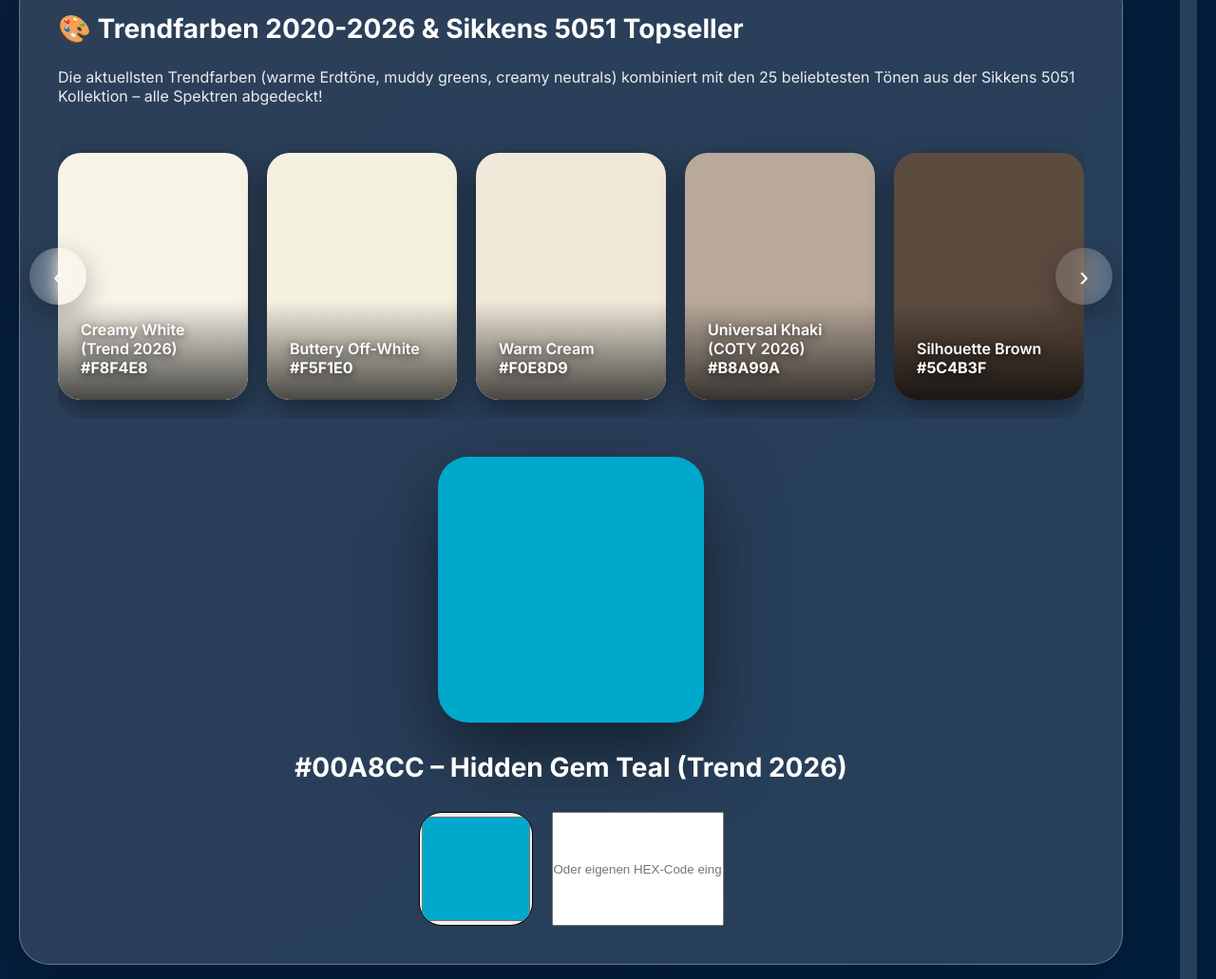
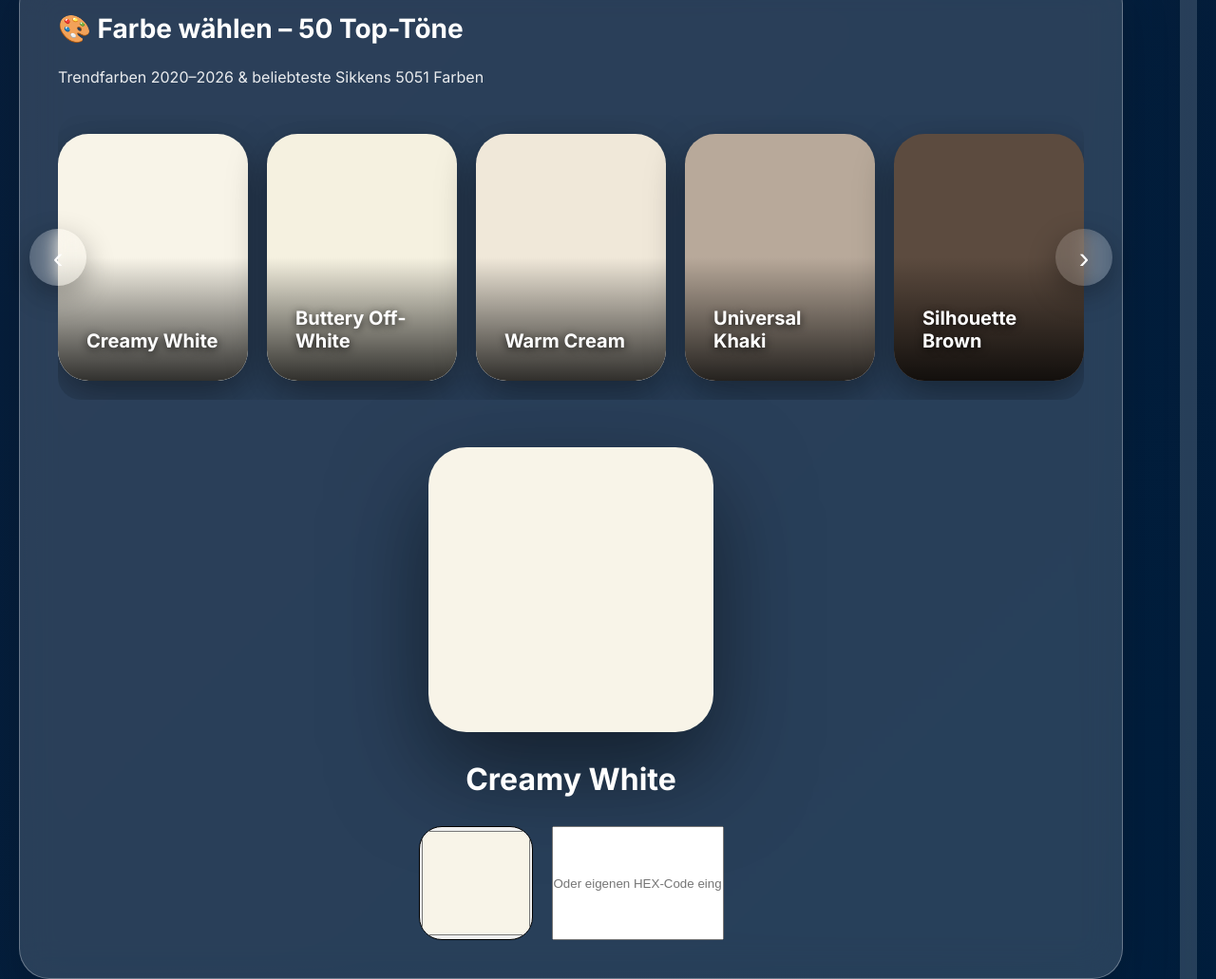
Before and after one commit to MalerBedarf/MalerBedarf-VisionAI, a website: page index.html in a window 1280 px wide. Shown: the part 1252-2283 px from the top of the page at 95% size. Drawn offline with Linux system fonts and the light colour scheme.

Commit message:
Update index.html

```diff
--- a/index.html
+++ b/index.html
@@ -92,7 +92,7 @@
         .primary:hover { transform: translateY(-10px); box-shadow: 0 20px 50px rgba(0,212,255,0.6); }
         .secondary { background: var(--glass); color: white; backdrop-filter: blur(10px); border: 1px solid var(--border); }
         .secondary:hover { background: rgba(255,255,255,0.3); }
-        /* Farbkarussell */
+        /* Farbkarussell mit 50 Farben – ohne HEX-Code */
         .color-carousel {
             position: relative;
             margin-top: 30px;
@@ -110,17 +110,17 @@
         .color-item {
             min-width: 200px;
             height: 260px;
-            border-radius: 24px;
+            border-radius: 32px;
             cursor: pointer;
-            transition: all 0.4s;
-            box-shadow: 0 10px 30px rgba(0,0,0,0.4);
+            transition: all 0.5s ease;
+            box-shadow: 0 15px 40px rgba(0,0,0,0.4);
             display: flex;
             flex-direction: column;
             justify-content: flex-end;
-            padding: 24px;
-            color: white;
-            font-weight: 600;
-            text-shadow: 0 2px 10px rgba(0,0,0,0.7);
+            padding: 30px;
+            font-size: 20px;
+            font-weight: 700;
+            text-shadow: 0 2px 8px rgba(0,0,0,0.8);
             position: relative;
             overflow: hidden;
         }
@@ -128,12 +128,16 @@
             content: '';
             position: absolute;
             inset: 0;
-            background: linear-gradient(transparent 60%, rgba(0,0,0,0.7));
-            border-radius: 24px;
+            background: linear-gradient(to top, rgba(0,0,0,0.8) 0%, transparent 50%);
+            border-radius: 32px;
+        }
+        .color-item span {
+            position: relative;
+            z-index: 1;
         }
         .color-item:hover {
-            transform: translateY(-20px) scale(1.05);
-            box-shadow: 0 30px 60px rgba(0,212,255,0.4);
+            transform: translateY(-30px) scale(1.08);
+            box-shadow: 0 40px 80px rgba(0,212,255,0.5);
         }
         .carousel-btn {
             position: absolute;
@@ -145,29 +149,30 @@
             width: 60px;
             height: 60px;
             border-radius: 50%;
-            font-size: 30px;
+            font-size: 32px;
             cursor: pointer;
             backdrop-filter: blur(10px);
             box-shadow: 0 10px 30px rgba(0,0,0,0.3);
             z-index: 10;
+            transition: 0.3s;
         }
-        .carousel-btn:hover { background: rgba(255,255,255,0.3); }
+        .carousel-btn:hover { background: rgba(255,255,255,0.3); transform: translateY(-50%) scale(1.1); }
         #prevBtn { left: -30px; }
         #nextBtn { right: -30px; }
         .selected-preview {
             text-align: center;
-            margin-top: 40px;
+            margin-top: 50px;
         }
         #selectedSwatch {
-            width: 280px;
-            height: 280px;
-            border-radius: 32px;
+            width: 300px;
+            height: 300px;
+            border-radius: 40px;
             margin: 0 auto 30px;
-            box-shadow: 0 30px 80px rgba(0,0,0,0.5);
-            transition: 0.4s;
+            box-shadow: 0 40px 100px rgba(0,0,0,0.5);
+            transition: 0.6s;
         }
-        #selectedCode {
-            font-size: 28px;
+        #selectedName {
+            font-size: 32px;
             font-weight: bold;
         }
         .custom-color { display: flex; gap: 20px; margin-top: 30px; justify-content: center; }
@@ -245,10 +250,9 @@
                     <button class="btn secondary" id="resetSelection">↻ Zurücksetzen</button>
                 </div>
 
-                <!-- TOP TRENDFARBEN 2020-2026 + BELIEBTESTE SIKKENS 5051 -->
                 <div class="section">
-                    <h2>🎨 Trendfarben 2020-2026 & Sikkens 5051 Topseller</h2>
-                    <p style="margin-bottom: 30px; opacity: 0.9;">Die aktuellsten Trendfarben (warme Erdtöne, muddy greens, creamy neutrals) kombiniert mit den 25 beliebtesten Tönen aus der Sikkens 5051 Kollektion – alle Spektren abgedeckt!</p>
+                    <h2>🎨 Farbe wählen – 50 Top-Töne</h2>
+                    <p style="margin-bottom: 30px; opacity: 0.9;">Trendfarben 2020–2026 & beliebteste Sikkens 5051 Farben</p>
 
                     <div class="color-carousel">
                         <button class="carousel-btn" id="prevBtn">‹</button>
@@ -260,11 +264,11 @@
 
                     <div class="selected-preview">
                         <div id="selectedSwatch"></div>
-                        <p id="selectedCode">#00A8CC – Teal (Trend 2025)</p>
+                        <p id="selectedName">Creamy White (Trend 2026)</p>
                     </div>
 
                     <div class="custom-color">
-                        <input type="color" id="colorPicker" value="#00a8cc">
+                        <input type="color" id="colorPicker" value="#f8f4e8">
                         <input type="text" id="colorInput" placeholder="Oder eigenen HEX-Code eingeben">
                     </div>
                 </div>
@@ -333,7 +337,7 @@
     <script>
         const BACKEND_URL = 'https://malerbedarf-visionai.onrender.com';
 
-        const state = { img: null, mask: null, color: '#00a8cc', selecting: false, startX: 0, startY: 0, hasMask: false };
+        const state = { img: null, mask: null, color: '#f8f4e8', selecting: false, startX: 0, startY: 0, hasMask: false };
         const el = {
             upload: document.getElementById('uploadArea'),
             input: document.getElementById('imageInput'),
@@ -346,7 +350,7 @@
             prevBtn: document.getElementById('prevBtn'),
             nextBtn: document.getElementById('nextBtn'),
             selectedSwatch: document.getElementById('selectedSwatch'),
-            selectedCode: document.getElementById('selectedCode'),
+            selectedName: document.getElementById('selectedName'),
             picker: document.getElementById('colorPicker'),
             text: document.getElementById('colorInput'),
             download: document.getElementById('downloadBtn'),
@@ -357,12 +361,12 @@
             loading: document.getElementById('loading')
         };
 
-        // Top Trendfarben 2020-2026 + 25 beliebteste Sikkens 5051 Töne (alle Spektren abgedeckt)
-        const topColors = [
-            { name: "Creamy White (Trend 2026)", hex: "#f8f4e8" },
+        // 50 Top-Farben (Trend 2020-2026 + Sikkens 5051 Bestseller)
+        const colors = [
+            { name: "Creamy White", hex: "#f8f4e8" },
             { name: "Buttery Off-White", hex: "#f5f1e0" },
             { name: "Warm Cream", hex: "#f0e8d9" },
-            { name: "Universal Khaki (COTY 2026)", hex: "#b8a99a" },
+            { name: "Universal Khaki", hex: "#b8a99a" },
             { name: "Silhouette Brown", hex: "#5c4b3f" },
             { name: "Tobacco Brown", hex: "#8b6f47" },
             { name: "Warm Mahogany", hex: "#6b3e31" },
@@ -383,7 +387,32 @@
             { name: "Caramel Candy", hex: "#c9a876" },
             { name: "Dusty Rose", hex: "#c88a8a" },
             { name: "Anthrazit", hex: "#4a4a4a" },
-            { name: "Marine Navy", hex: "#003d5b" }
+            { name: "Marine Navy", hex: "#003d5b" },
+            { name: "True Joy", hex: "#f6d365" },
+            { name: "Sweet Embrace", hex: "#d9c2b5" },
+            { name: "Hellgrau Neutral", hex: "#e8e8e8" },
+            { name: "Sandbeige", hex: "#d4c4a8" },
+            { name: "Pastellblau", hex: "#d6eef5" },
+            { name: "Mintgrün", hex: "#c8e6c9" },
+            { name: "Sandton", hex: "#c9a876" },
+            { name: "Dunkelgrau", hex: "#7a7a7a" },
+            { name: "Tealblau", hex: "#00a8cc" },
+            { name: "Waldgrün", hex: "#2d7a4a" },
+            { name: "Terrakotta", hex: "#c85a54" },
+            { name: "Cremeweiß", hex: "#f0e8d9" },
+            { name: "Taupe", hex: "#b8a99a" },
+            { name: "Anthrazitgrau", hex: "#4a4a4a" },
+            { name: "Deep Ocean", hex: "#083b7b" },
+            { name: "Lavender Blue", hex: "#b3b3e0" },
+            { name: "Chili Oil", hex: "#c85a54" },
+            { name: "Magical Forest", hex: "#5d7b6e" },
+            { name: "Teaberry", hex: "#c88a8a" },
+            { name: "Amaranth", hex: "#a83e5c" },
+            { name: "Pale Banana", hex: "#f0e8c8" },
+            { name: "Orangeade", hex: "#f87c56" },
+            { name: "Primrose Pink", hex: "#f0d0d8" },
+            { name: "Cloud Dancer", hex: "#ffffff" },
+            { name: "Cosmic Light", hex: "#d6d0f0" }
         ];
 
         let currentStart = 0;
@@ -391,42 +420,42 @@
 
         function renderCarousel() {
             el.carouselTrack.innerHTML = '';
-            const end = Math.min(currentStart + itemsPerView, topColors.length);
+            const end = Math.min(currentStart + itemsPerView, colors.length);
 
             for (let i = currentStart; i < end; i++) {
-                const color = topColors[i];
+                const color = colors[i];
                 const item = document.createElement('div');
                 item.className = 'color-item';
                 item.style.background = color.hex;
-                item.innerHTML = `<div style="position:relative;z-index:1;">${color.name}<br><strong>${color.hex.toUpperCase()}</strong></div>`;
+                item.innerHTML = `<span>${color.name}</span>`;
                 item.onclick = () => {
                     state.color = color.hex;
                     el.picker.value = color.hex;
                     el.text.value = color.hex.toUpperCase();
                     el.selectedSwatch.style.background = color.hex;
-                    el.selectedCode.innerText = color.hex.toUpperCase() + ' – ' + color.name;
+                    el.selectedName.innerText = color.name;
                     if (state.hasMask) applyKI();
                 };
                 el.carouselTrack.appendChild(item);
             }
 
             el.prevBtn.disabled = currentStart === 0;
-            el.nextBtn.disabled = end >= topColors.length;
+            el.nextBtn.disabled = end >= colors.length;
         }
 
         el.prevBtn.onclick = () => {
-            currentStart = Math.max(0, currentStart - 1);
+            currentStart = Math.max(0, currentStart - itemsPerView);
             renderCarousel();
         };
 
         el.nextBtn.onclick = () => {
-            currentStart = Math.min(topColors.length - itemsPerView, currentStart + 1);
+            currentStart = Math.min(colors.length - itemsPerView, currentStart + itemsPerView);
             renderCarousel();
         };
 
         renderCarousel();
-        el.selectedSwatch.style.background = '#00a8cc';
-        el.selectedCode.innerText = '#00A8CC – Hidden Gem Teal (Trend 2026)';
+        el.selectedSwatch.style.background = '#f8f4e8';
+        el.selectedName.innerText = 'Creamy White';
 
         // Fachberater Modal
         el.homeVisitBtn.onclick = () => el.modal.classList.add('active');
```
